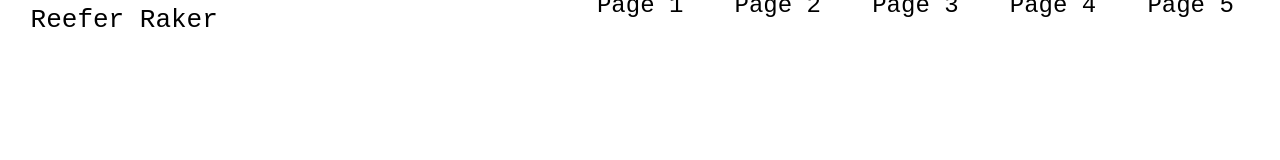
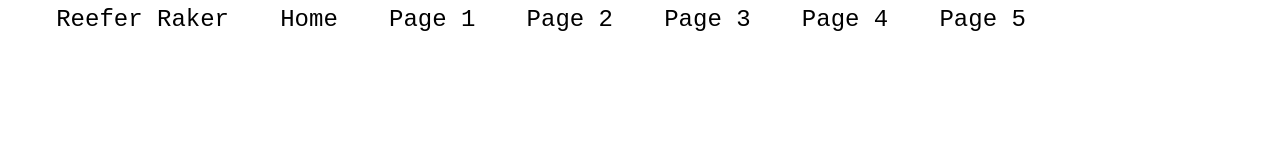
Before and after one commit to wgc-hackathon/reefer-raker-dhtml, a plain HTML site: page index.html in a window 1280 px wide. Drawn offline with Linux system fonts and the light colour scheme.

Commit message:
Removed some overly complex css.

```diff
--- a/index.html
+++ b/index.html
@@ -10,11 +10,14 @@
 </head>
 <body>
   <header>
-    <a class="logo" href="index.html">
-      Reefer Raker
-    </a>
     <nav>
       <ul>
+        <li>
+          <a href="/index.html">Reefer Raker</a>
+        </li>
+        <li>
+          <a href="/index.html">Home</a>
+        </li>
         <li>
           <a href="/page-1.html">Page 1</a>
         </li>
--- a/styles.css
+++ b/styles.css
@@ -38,11 +38,11 @@ nav a:hover{
 nav{
   /* set the width to 100% of the viewport width */
   width: 100vw;
+}
 
-  /* move the navigation to the top right */
-  position: relative;
-  right: 0;
-  top: -6em;
+ul {
+  display: flex;
+  flex-direction: row;
 }
 
 ul{
@@ -52,7 +52,6 @@ ul{
   /*this option by default dispose the elements in a row (flex-direction: row)*/
   display: flex;
   flex-direction: row;
-  justify-content: flex-end;
 
   /*when I specify 2 values to margin, the first one is for the top and bottom side, the second for the left and right side*/
   margin: 0 2vw;
@@ -67,10 +66,6 @@ body{
   padding: 5px;
 }
 
-/* we want to put the logo in the top left corner */
-.logo {
-  position: relative;
-  display: flex;
-  font-size: 2em;
-  top: -1em;
+.logo{
+  font-size: 3vh;
 }
```
